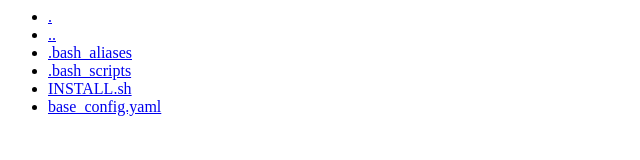
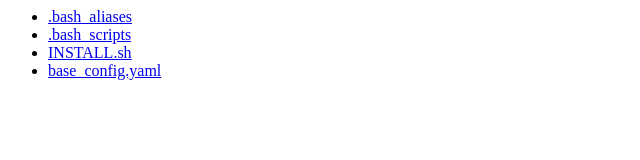
Before and after one commit to legraina/jupyterhub, a plain HTML site: page index.html in a window 1280 px wide. Shown: the whole page, without its empty margins (0-640 px from the left). Drawn offline with Linux system fonts and the light colour scheme.

Commit message:
Modify index

```diff
--- a/index.html
+++ b/index.html
@@ -1 +1 @@
-<html><body><ul><li><a href="./.">.</a></li><li><a href="./..">..</a></li><li><a href="./.bash_aliases">.bash_aliases</a></li><li><a href="./.bash_scripts">.bash_scripts</a></li><li><a href="./INSTALL.sh">INSTALL.sh</a></li><li><a href="./base_config.yaml">base_config.yaml</a></li></ul></body></html>
+<html><body><ul><li><a href="./kubernetes/.bash_aliases">.bash_aliases</a></li><li><a href="./kubernetes/.bash_scripts">.bash_scripts</a></li><li><a href="./kubernetes/INSTALL.sh">INSTALL.sh</a></li><li><a href="./kubernetes/base_config.yaml">base_config.yaml</a></li></ul></body></html>
```
Also changed, not shown: 1 other file.
